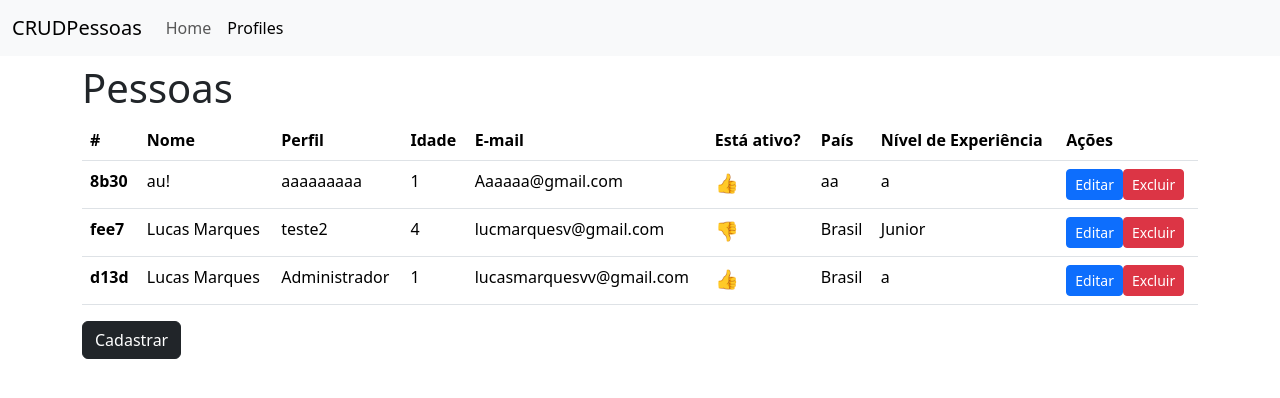
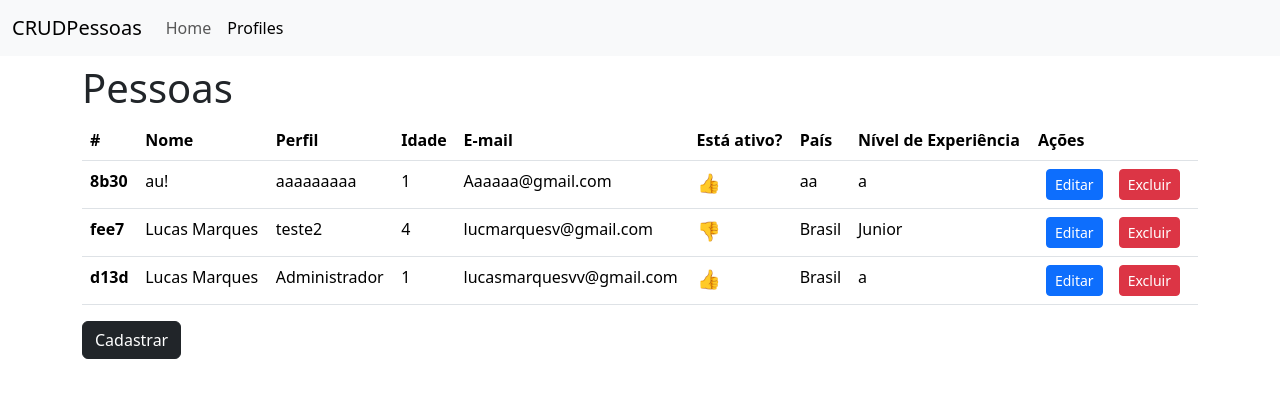
Before and after one commit to LucasMarquesV/AngularCRUD, an Angular app: page /profile in a window 1280 px wide. Shown: the top 398 px of the page. Built offline with nearby package versions, Linux system fonts and the light colour scheme; data requests are answered from the project's data file.

Commit message:
[FEAT] - Tooltip no campo de atividade

```diff
--- a/src/app/components/table-list/table-list.component.html
+++ b/src/app/components/table-list/table-list.component.html
@@ -20,14 +20,14 @@
         <td>{{ profile.idade }}</td>
         <td>{{ profile.email }}</td>
         <td>
-          <span *ngIf="profile.ativo" class="text-success" style="font-size: 1.2em;">👍</span>
-          <span *ngIf="!profile.ativo" class="text-danger" style="font-size: 1.2em;">👎</span>
+          <span *ngIf="profile.ativo" class="text-success" style="font-size: 1.2em;"  title="Sim">👍</span>
+          <span *ngIf="!profile.ativo" class="text-danger" style="font-size: 1.2em;"  title="Não">👎</span>
         </td>
         <td>{{ profile.pais }}</td>
         <td>{{ profile.nivelDeExperiencia }}</td>
         <td>
-          <a class="btn btn-primary btn-sm" [routerLink]="'/profile/edit/' + profile.id">Editar</a>
-          <button class="btn btn-danger btn-sm" (click)="onDeleteProfile(profile.id)">Excluir</button>
+          <a class="btn btn-primary btn-sm mx-2" [routerLink]="'/profile/edit/' + profile.id">Editar</a>
+          <button class="btn btn-danger btn-sm mx-2" (click)="onDeleteProfile(profile.id)">Excluir</button>
         </td>
       </tr>
     </tbody>
```
